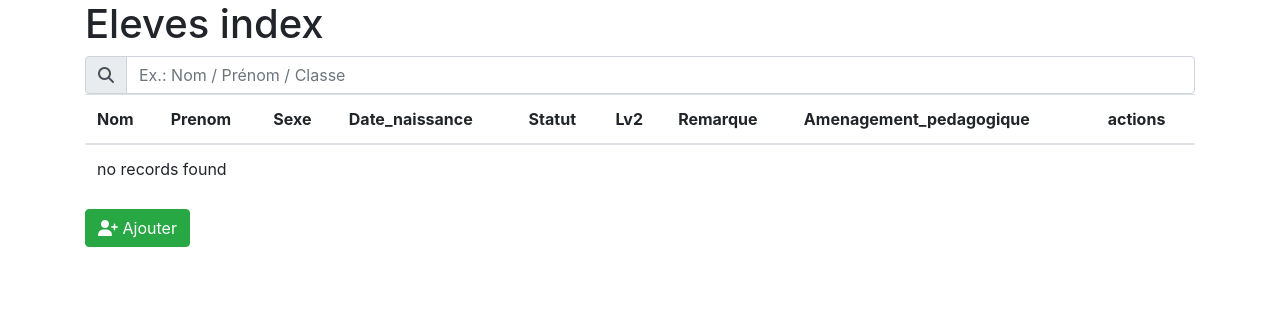
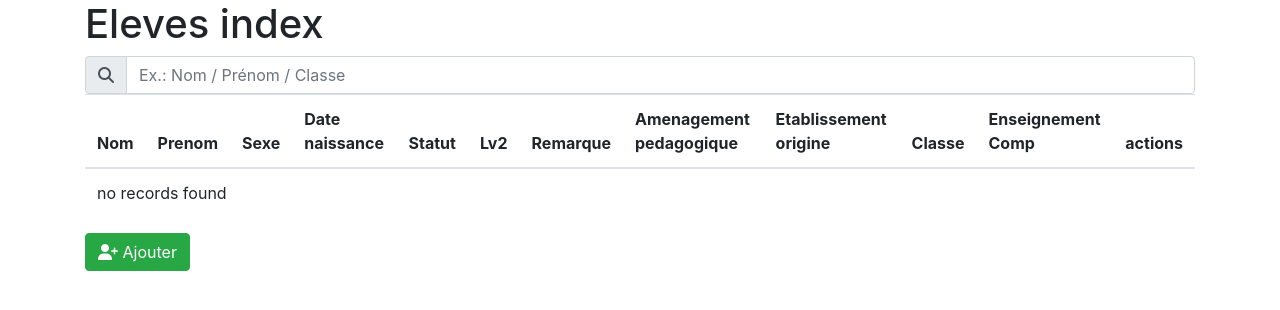
Before and after one commit to gyredf/PPE-GestionUtilisateurs, a Symfony app: template templates/eleves/index.html.twig in a window 1280 px wide. Shown: the part 58-368 px from the top of the page. Run offline with Twig, Linux system fonts and the light colour scheme; the template is opened without the code that fills it, so the values that code supplies are empty; some libraries are stand-ins or nearby versions.

Commit message:
[Core] Fix entites

```diff
--- a/templates/eleves/index.html.twig
+++ b/templates/eleves/index.html.twig
@@ -17,11 +17,14 @@
                 <th>Nom</th>
                 <th>Prenom</th>
                 <th>Sexe</th>
-                <th>Date_naissance</th>
+                <th>Date naissance</th>
                 <th>Statut</th>
                 <th>Lv2</th>
                 <th>Remarque</th>
-                <th>Amenagement_pedagogique</th>
+                <th>Amenagement pedagogique</th>
+                <th>Etablissement origine</th>
+                <th>Classe</th>
+                <th>Enseignement Comp</th>
                 <th>actions</th>
             </tr>
         </thead>
@@ -37,6 +40,9 @@
                 <td>{{ elefe.lv2 }}</td>
                 <td>{{ elefe.remarque }}</td>
                 <td>{{ elefe.amenagementPedagogique }}</td>
+                <td>{{ elefe.etablissementOrigine.NomEtablissementOrigine }}</td>
+                <td>{{ elefe.classe.NomClasse }}</td>
+                <td>{{ elefe.enseignementComp.NomEnseignementComp }}</td>
                 <td>
                     <div class="btn-group">
                         <a class="btn btn-primary" href="{{ path('eleves_show', {'id': elefe.id}) }}"><i class="fas fa-eye"></i></a>
```
